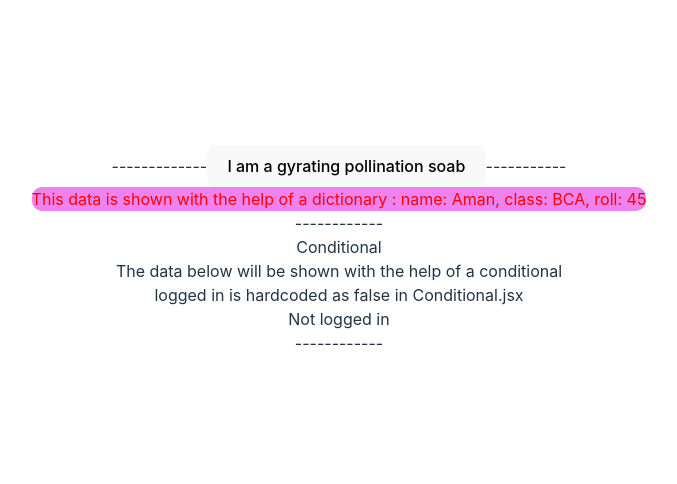
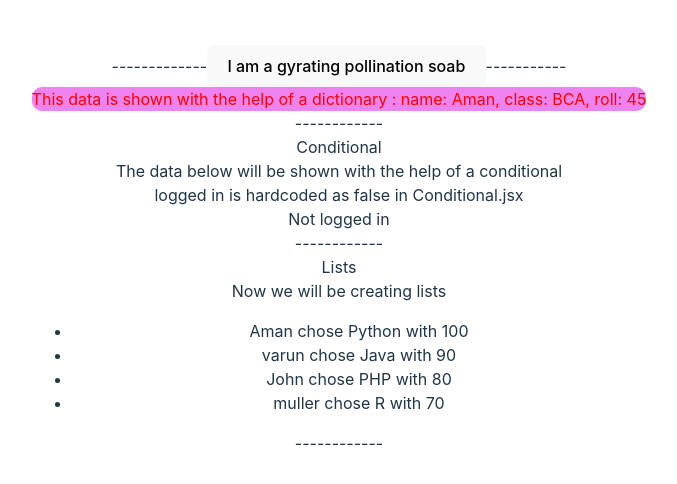
Before and after one commit to kirmola/first-react-app, a React (Vite) app: page / in a window 1280 px wide. Shown: the part 150-634 px from the top of the page, without its empty margins (301-978 px from the left). Built offline with nearby package versions, Linux system fonts and the light colour scheme.

Commit message:
learnt to render lists.

```diff
--- a/src/App.jsx
+++ b/src/App.jsx
@@ -5,6 +5,7 @@ import './App.css'
 import Button from './components/Button'
 import Data from './components/Data'
 import Conditional from './components/Conditional'
+import Lists from './components/Lists'
 
 function App() {
   const [count, setCount] = useState(21)
@@ -18,6 +19,8 @@ function App() {
       ------------
       <Conditional/>
       ------------
+      <Lists/>
+      ------------
     </>
   )
 }
--- /dev/null
+++ b/src/components/Lists.jsx
@@ -0,0 +1,48 @@
+import React from 'react'
+
+const Lists = () => {
+    const data = [
+        {
+            name: "Aman",
+            class: "BCA",
+            subject: "Python",
+            marks: 100
+        },
+        {
+            name: "varun",
+            class: "CMON",
+            subject: "Java",
+            marks: 90
+        },
+        {
+            name: "John",
+            class: "BCA",
+            subject: "PHP",
+            marks: 80
+        },
+        {
+            name: "muller",
+            class: "CSE",
+            subject: "R",
+            marks: 70
+        },
+    ]
+    const lists = data.map(student => {
+        return (
+            <li className='listitem' key={student.marks}>{student.name} chose {student.subject} with {student.marks}</li>
+        )
+    })
+  return (
+    <div>
+        Lists
+        <div>
+            Now we will be creating lists
+        </div>
+        <ul>
+            {lists}
+        </ul>
+    </div>
+  )
+}
+
+export default Lists
```
